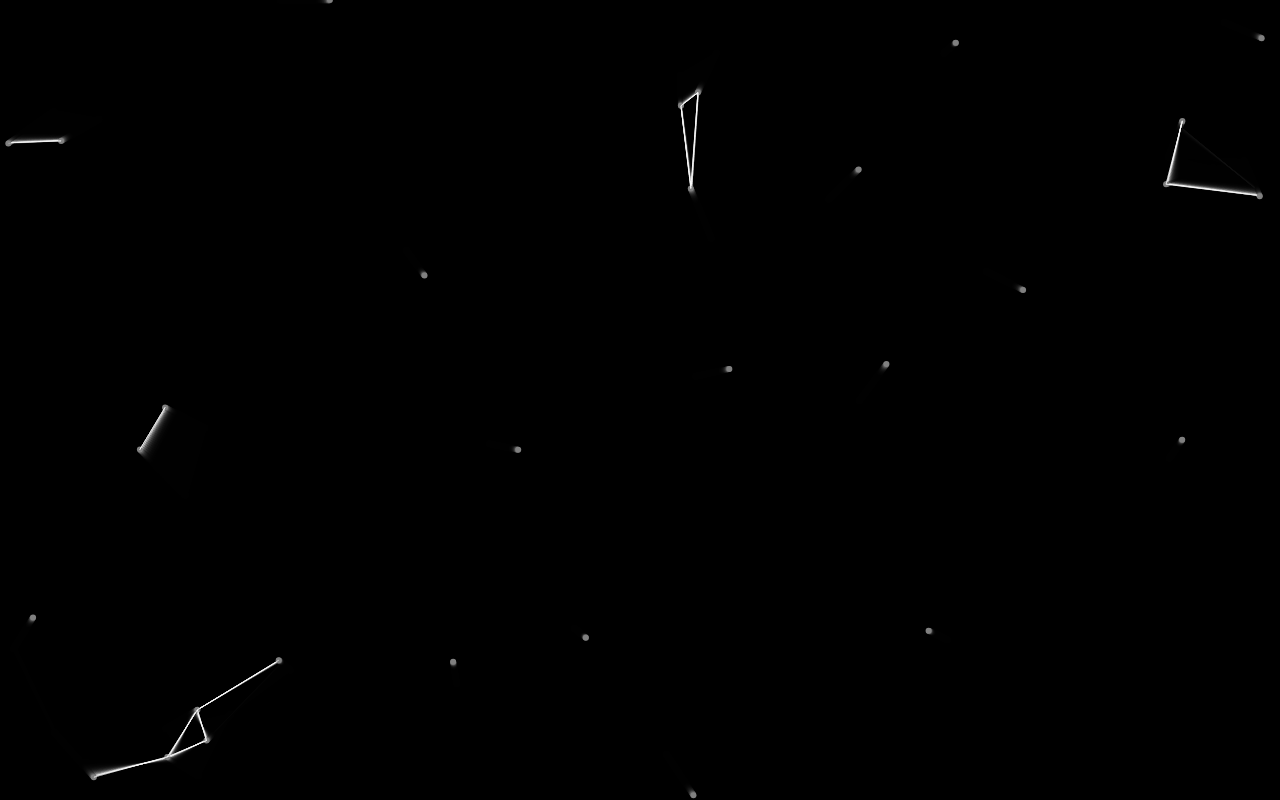
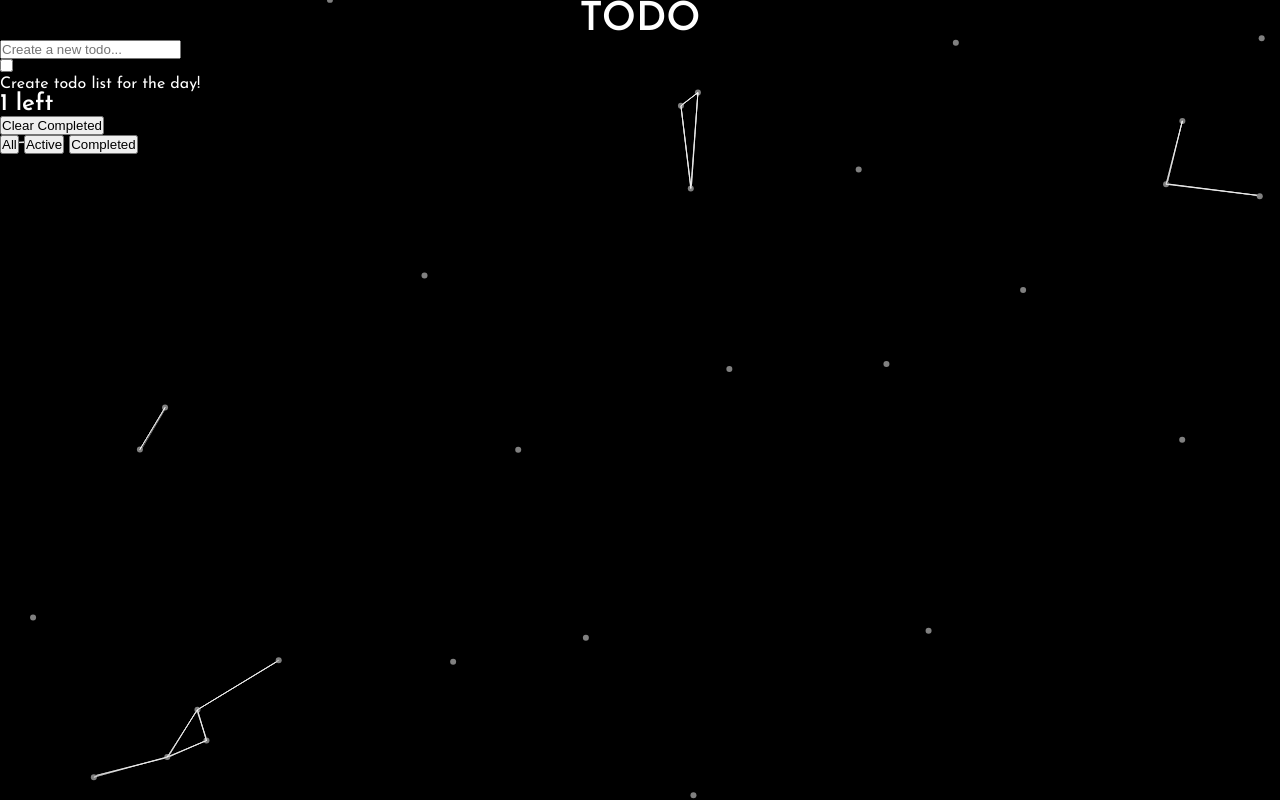
Before and after one commit to AhmadHazm/Todo, a plain HTML site: page index.html in a window 1280 px wide. Drawn offline with Linux system fonts and the light colour scheme; animation ran at ten frames a second.

Commit message:
the main html

```diff
--- a/index.html
+++ b/index.html
@@ -4,6 +4,9 @@
     <meta charset="UTF-8">
     <meta http-equiv="X-UA-Compatible" content="IE=edge">
     <meta name="viewport" content="width=device-width, initial-scale=1.0">
+    <link rel="preconnect" href="https://fonts.googleapis.com">
+<link rel="preconnect" href="https://fonts.gstatic.com" crossorigin>
+<link href="https://fonts.googleapis.com/css2?family=Josefin+Sans:wght@400;500;600&display=swap" rel="stylesheet">
     <link rel="stylesheet" href="style.css">
     <script src="./js/background.js" defer></script>
     <script src="./js/app.js" defer></script>
@@ -11,5 +14,32 @@
 </head>
 <body>
     <canvas></canvas>
+    <header>
+        <h1>TODO</h1>
+    </header>
+    <main>
+        <input type="text" name="creteTodo" id="creteTodo" placeholder="Create a new todo...">
+        <ul id="todosContainer">
+            <li class="todo">
+                <input type="checkbox" name="checkbox" class="todoCheckbox">
+                <p class="todoText">Create todo list for the day!</p>
+                <div class="removeTodoBtn"></div>
+            </li>
+        </ul>
+
+        <article id="todosInfo">
+            <h2>
+                <span id="leftTodosNum">1</span>
+                left
+            </h2>
+            <button class="bt clearCompletedBtn" onclick="clearCompleted()">Clear Completed</button>
+        </article>
+
+        <div id="filterTodos">
+            <button class="bt filterBtn" onclick="filter('all')">All</button>
+            <button class="bt filterBtn" onclick="filter('active')">Active</button>
+            <button class="bt filterBtn" onclick="filter('completed')">Completed</button>
+        </div>
+    </main>
 </body>
 </html>
--- a/js/app.js
+++ b/js/app.js
@@ -0,0 +1,3 @@
+function removeTodo(){}
+function clearCompleted(){}
+function filter(filter){}
--- a/js/background.js
+++ b/js/background.js
@@ -85,8 +85,7 @@ function init(particelsNum){
 
 function animate(){
     requestAnimationFrame(animate)
-    ctx.fillStyle = "rgb(0, 0, 0, .3)"
-    ctx.fillRect(0, 0, canvas.width, canvas.height)
+    ctx.clearRect(0, 0, canvas.width, canvas.height)
     particlesArr.forEach(part=>{
         part.update()
         connect()
--- a/style.css
+++ b/style.css
@@ -4,7 +4,17 @@
 }
 body{
     background-color: black;
+    color: white;
+    font-family: 'Josefin Sans', sans-serif;
 }
 canvas{
     position: absolute;
+    z-index: -1;
 }
+/* header */
+header{
+    text-align: center;
+}
+h1{
+    font-size: 2.5rem;
+}
```
